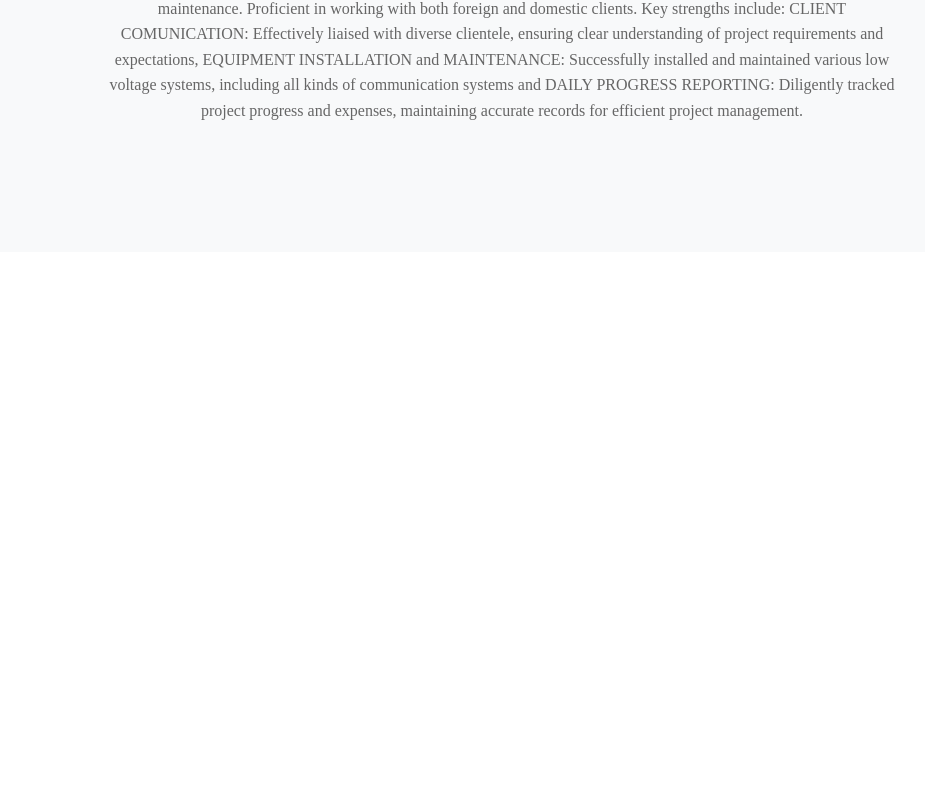
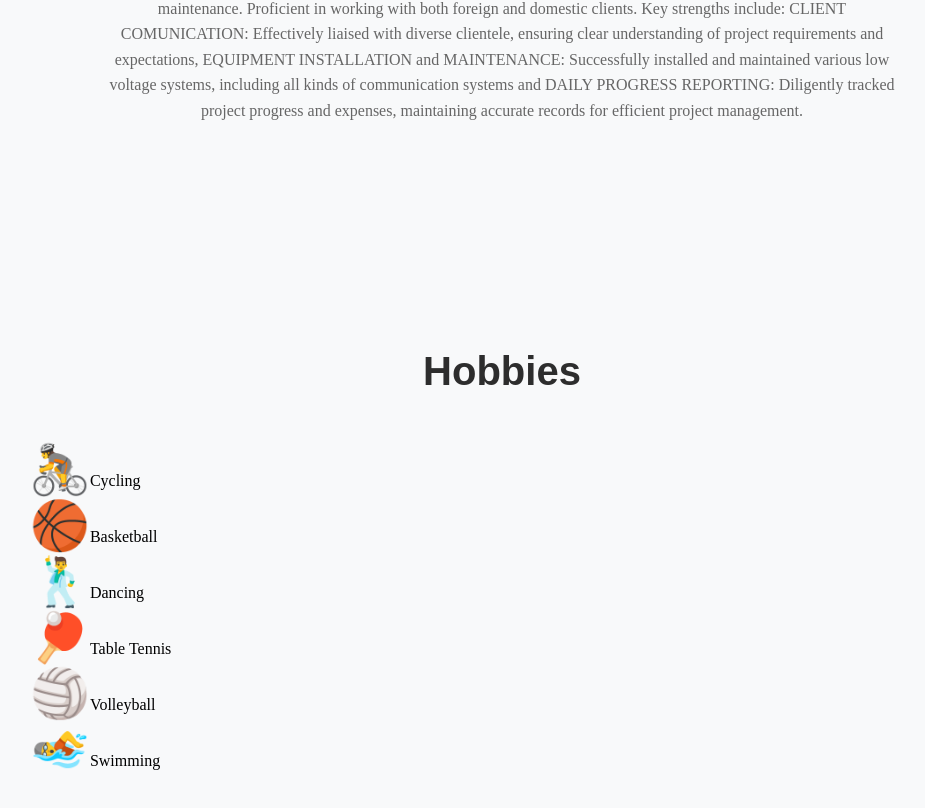
Before and after one commit to MilosCemalovic/cemalovic-react-portfolio, a React (Vite) app: page / in a window 1280 px wide. Shown: the part 7136-7944 px from the top of the page, without its empty margins (298-1223 px from the left). Before the commit the page ends 7396 px from the top, so only its background shows below. Built offline with nearby package versions, Linux system fonts and the light colour scheme.

Commit message:
Added full Hobbies section with tsx, styles and tests

```diff
--- a/src/App.tsx
+++ b/src/App.tsx
@@ -1,6 +1,7 @@
 import About from "./components/About/About"
 import Experience from "./components/Experience/Experience"
 import Hero from "./components/Hero/Hero"
+import Hobbies from "./components/Hobbies/Hobbies"
 import Navigation from "./components/Navigation/Navigation"
 import Projects from "./components/Projects/Projects"
 import Skills from "./components/Skills/Skills"
@@ -16,6 +17,7 @@ const App = () => {
         <Skills />
         <Projects />
         <About />
+        <Hobbies />
       </main>
     </>
   )
--- /dev/null
+++ b/src/components/Hobbies/Hobbies.module.scss
@@ -0,0 +1,13 @@
+.hobbies {
+  padding: 4rem 0 4rem 25vw; // Account for the sidebar
+  background-color: #f8f9fa;
+
+  @media (max-width: 768px) {
+    padding: 2rem 0;
+  }
+}
+
+.icon {
+  font-size: 3rem;
+  margin-bottom: 1rem;
+}
--- /dev/null
+++ b/src/components/Hobbies/Hobbies.tsx
@@ -0,0 +1,29 @@
+import { HOBBIES } from "../../data/hobbies"
+import styles from "./Hobbies.module.scss"
+
+const Hobbies = () => {
+  return (
+    <section
+      id="hobbies"
+      className={styles.hobbies}
+      data-testid="hobbies-section"
+    >
+      <h2 className="heading">Hobbies</h2>
+
+      <div className="iconBoxWrapper">
+        {HOBBIES.map((hobby) => (
+          <div
+            key={hobby.name}
+            className="iconWrapper"
+            data-testid="hobby-item"
+          >
+            <span className={styles.icon}>{hobby.icon}</span>
+            <span className="iconName">{hobby.name}</span>
+          </div>
+        ))}
+      </div>
+    </section>
+  )
+}
+
+export default Hobbies
--- /dev/null
+++ b/src/data/hobbies.ts
@@ -0,0 +1,13 @@
+export interface Hobby {
+  name: string
+  icon: string
+}
+
+export const HOBBIES: Hobby[] = [
+  { name: "Cycling", icon: "🚴" },
+  { name: "Basketball", icon: "🏀" },
+  { name: "Dancing", icon: "🕺" },
+  { name: "Table Tennis", icon: "🏓" },
+  { name: "Volleyball", icon: "🏐" },
+  { name: "Swimming", icon: "🏊" },
+]
```
Also changed, not shown: 1 other file (tests, documents, lock files or other folders).
